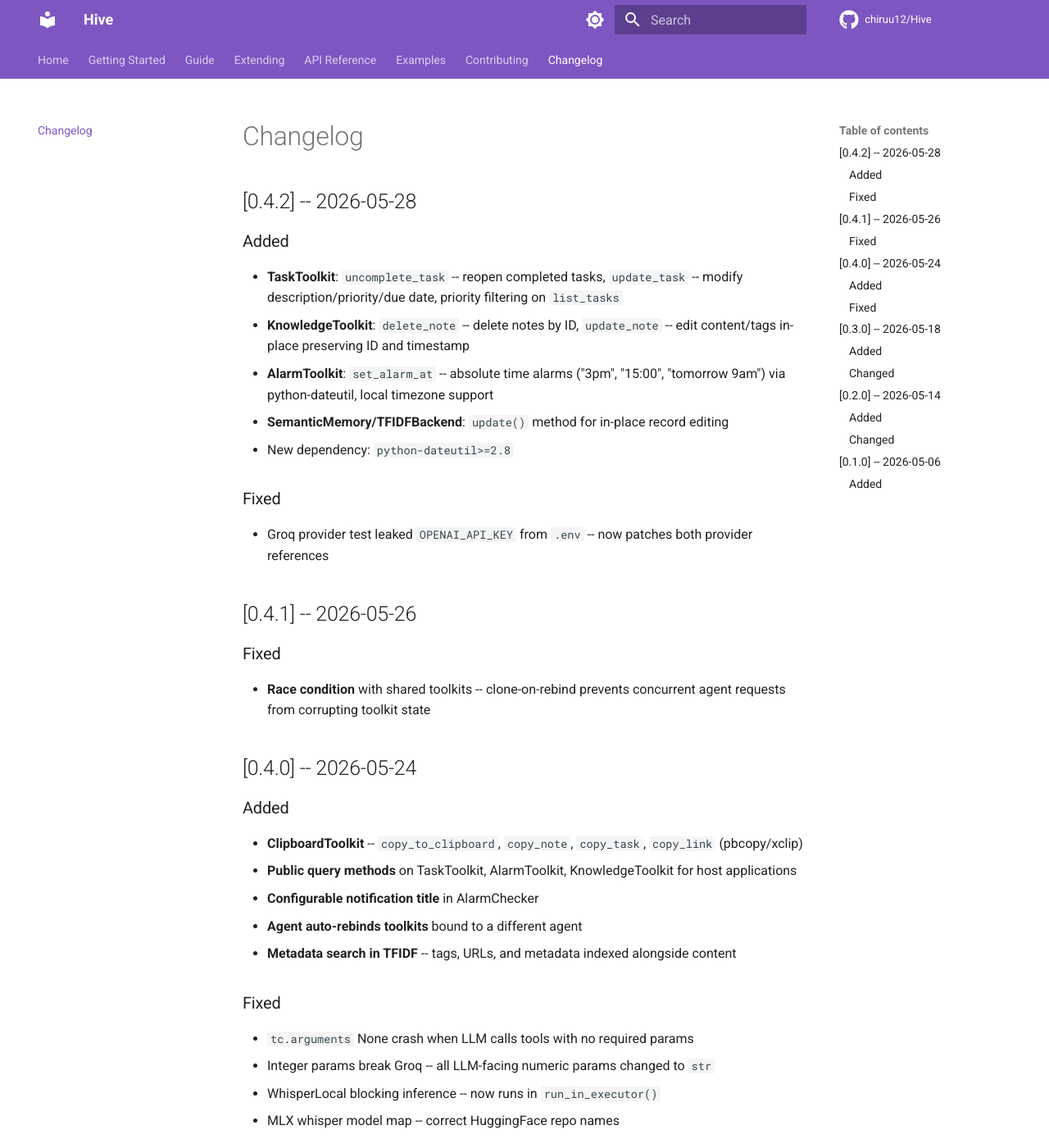
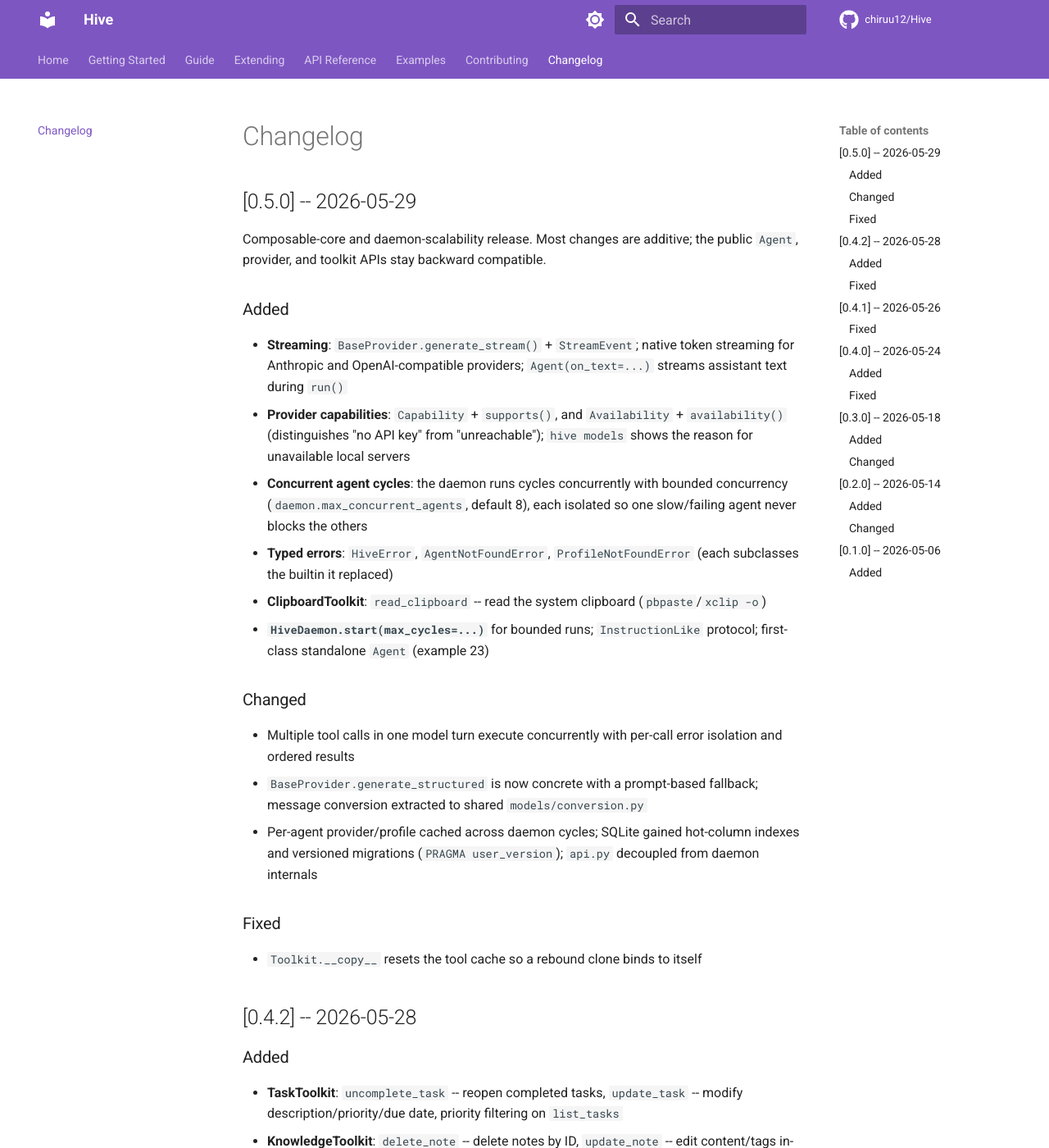
Before and after one commit to chiruu12/Hive, an MkDocs documentation site: the page built from docs/changelog.md, in a window 1280 px wide and 1400 px high. Shown: the whole window at 82% size. Built offline with MkDocs 1.6.1 and Material for MkDocs 9.7.7, drawn with Linux system fonts in a browser that asks for light colours; comment, search, counter and statistics services are not loaded.

Commit message:
release: prepare v0.5.0 (version, changelogs, release notes, scenario tests)
- Bump version 0.4.2 -> 0.5.0 (pyproject, __init__, uv.lock).
- CHANGELOG: add 0.5.0 entry and backfill the missing 0.4.0-0.4.2 entries so the
  root changelog matches docs/changelog.md; add 0.5.0 to docs/changelog.md too.
- RELEASE_NOTES: rewrite for 0.5.0 (composable core + daemon scalability).
- tests/integration/test_agent_scenarios.py: end-to-end agent scenarios with a
  scripted provider -- tool-result chaining, tool-error recovery, multi-toolkit
  merging, streaming-with-tools, and structured+plain on one agent.

Verified: 906 tests, ruff check, ruff format --check, mypy, mkdocs --strict, and
a clean uv build of hive_agent-0.5.0 (wheel includes models.yaml + profiles/).
Merge/tag left to the maintainer (dev-release publishes on main; release.yml on
the v0.5.0 tag).

```diff
--- a/docs/changelog.md
+++ b/docs/changelog.md
@@ -1,4 +1,24 @@
 # Changelog
+
+## [0.5.0] -- 2026-05-29
+
+Composable-core and daemon-scalability release. Most changes are additive; the public `Agent`, provider, and toolkit APIs stay backward compatible.
+
+### Added
+- **Streaming**: `BaseProvider.generate_stream()` + `StreamEvent`; native token streaming for Anthropic and OpenAI-compatible providers; `Agent(on_text=...)` streams assistant text during `run()`
+- **Provider capabilities**: `Capability` + `supports()`, and `Availability` + `availability()` (distinguishes "no API key" from "unreachable"); `hive models` shows the reason for unavailable local servers
+- **Concurrent agent cycles**: the daemon runs cycles concurrently with bounded concurrency (`daemon.max_concurrent_agents`, default 8), each isolated so one slow/failing agent never blocks the others
+- **Typed errors**: `HiveError`, `AgentNotFoundError`, `ProfileNotFoundError` (each subclasses the builtin it replaced)
+- **ClipboardToolkit**: `read_clipboard` -- read the system clipboard (`pbpaste`/`xclip -o`)
+- **`HiveDaemon.start(max_cycles=...)`** for bounded runs; `InstructionLike` protocol; first-class standalone `Agent` (example 23)
+
+### Changed
+- Multiple tool calls in one model turn execute concurrently with per-call error isolation and ordered results
+- `BaseProvider.generate_structured` is now concrete with a prompt-based fallback; message conversion extracted to shared `models/conversion.py`
+- Per-agent provider/profile cached across daemon cycles; SQLite gained hot-column indexes and versioned migrations (`PRAGMA user_version`); `api.py` decoupled from daemon internals
+
+### Fixed
+- `Toolkit.__copy__` resets the tool cache so a rebound clone binds to itself
 
 ## [0.4.2] -- 2026-05-28
 
--- a/pyproject.toml
+++ b/pyproject.toml
@@ -1,6 +1,6 @@
 [project]
 name = "hive-agent"
-version = "0.4.2"
+version = "0.5.0"
 description = "Local-first agent OS. Spawn persistent AI agents that collaborate, write code, and use tools autonomously."
 authors = [{ name = "chiruu12" }]
 license = { text = "MIT" }
--- a/src/hive/__init__.py
+++ b/src/hive/__init__.py
@@ -1,6 +1,6 @@
 """Hive - Autonomous agent OS."""
 
-__version__ = "0.4.2"
+__version__ = "0.5.0"
 
 from hive.agents.existence import ExistenceLoop
 from hive.agents.goal_strategy import Goal, GoalContext, GoalStrategy
```
Also changed, not shown: CHANGELOG.md (+56 -0 lines), RELEASE_NOTES.md (+39 -37 lines), 2 other files.
